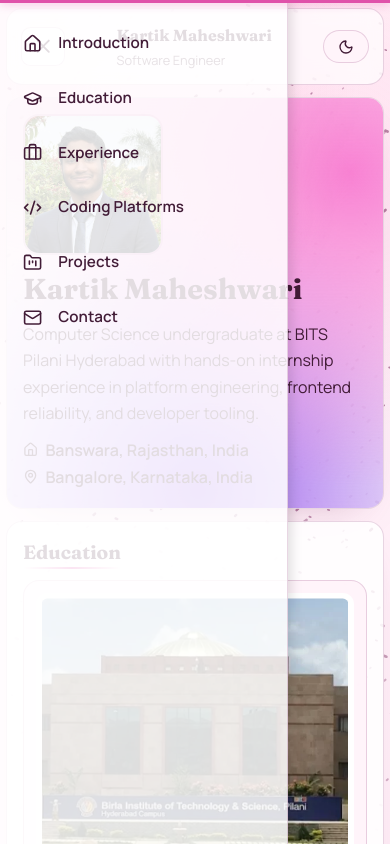
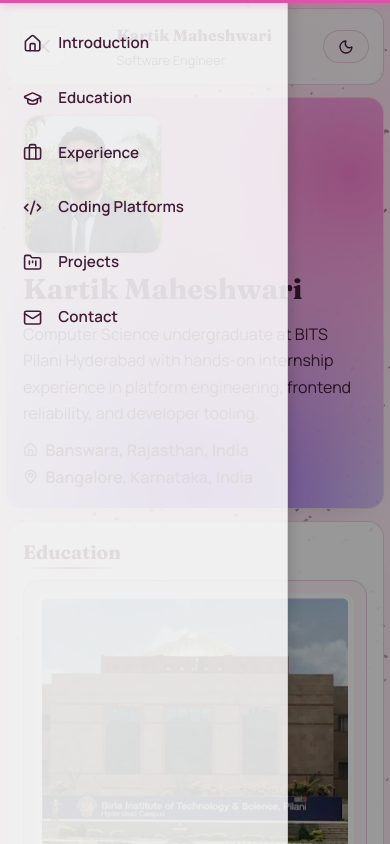
Before and after one commit to Kartikmaheshwari080205/Portfolio, a React app: page / in a window 390 px wide. Both pictures are taken after a click on the button 43 px from the left and 46 px from the top of the page. Shown: the top 844 px of the page. Built offline with nearby package versions, Linux system fonts and the light colour scheme; the HTML template or start-up script is replaced by a standard one.

Commit message:
Made the sidebar collapseable upon clicking anywhere else

```diff
--- a/src/components/Header.jsx
+++ b/src/components/Header.jsx
@@ -86,7 +86,11 @@
       </header>
 
       {mobileMenuOpen && (
-        <div className="mobile-menu-overlay" onClick={() => setMobileMenuOpen(false)} aria-hidden="true" />
+        <div
+          className="mobile-menu-overlay open"
+          onClick={() => setMobileMenuOpen(false)}
+          aria-hidden="true"
+        />
       )}
 
       <nav
```
